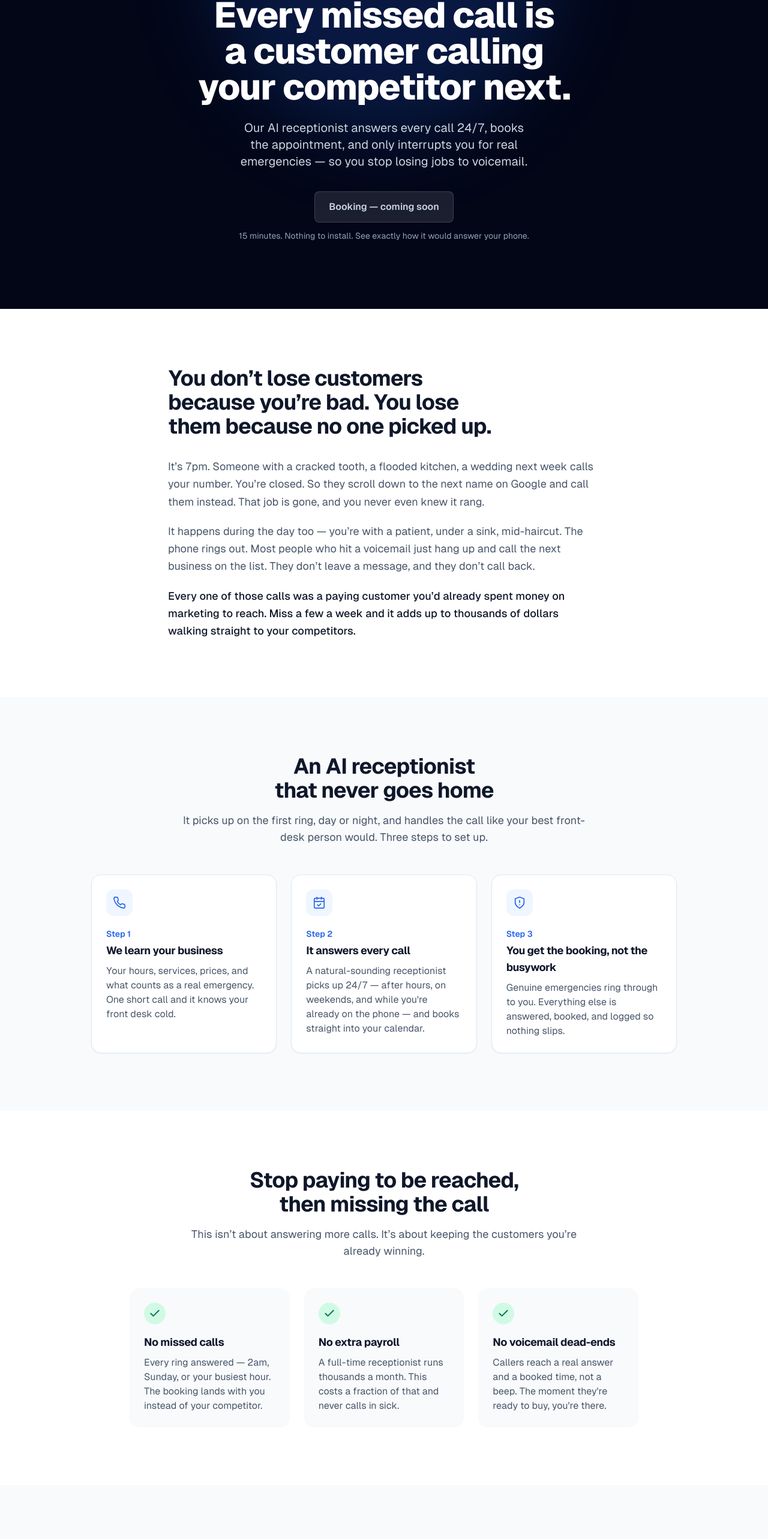
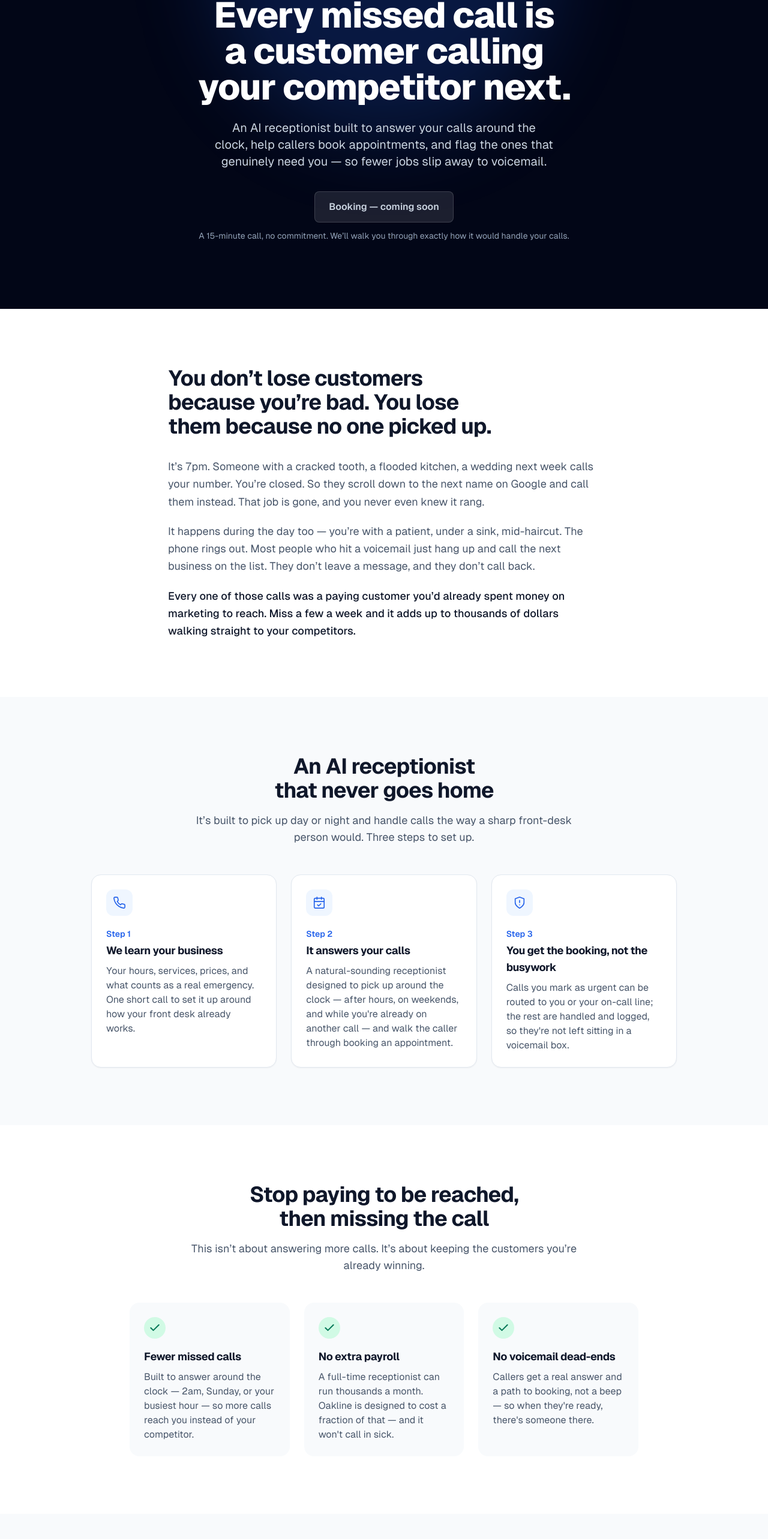
Before and after one commit to zygimantas-kazlauskas/outreach-forge, a Next.js app in the folder frontend/: page /voice-agents in a window 1280 px wide. Shown: the part 217-2783 px from the top of the page at 60% size. Built offline with nearby package versions, Linux system fonts and the light colour scheme; no server answers.

Commit message:
Soften product claims to defensible, qualified copy

```diff
--- a/frontend/app/voice-agents/page.tsx
+++ b/frontend/app/voice-agents/page.tsx
@@ -5,7 +5,7 @@ import { BOOKING_URL, BRAND_NAME } from "@/lib/config";
 export const metadata: Metadata = {
   title: `${BRAND_NAME} — Never miss another customer call`,
   description:
-    "An AI receptionist that answers every call 24/7, books the appointment, and only interrupts you for real emergencies. Stop losing jobs to voicemail.",
+    "An AI receptionist designed to answer your calls around the clock, help callers book appointments, and flag the ones that need you — so fewer jobs slip away to voicemail.",
 };
 
 /**
@@ -167,15 +167,15 @@ export default function VoiceAgentsPage() {
             Every missed call is a customer calling your competitor next.
           </h1>
           <p className="mx-auto mt-6 max-w-xl text-balance text-lg leading-relaxed text-slate-300 sm:text-xl">
-            Our AI receptionist answers every call 24/7, books the appointment,
-            and only interrupts you for real emergencies — so you stop losing
-            jobs to voicemail.
+            An AI receptionist built to answer your calls around the clock, help
+            callers book appointments, and flag the ones that genuinely need you
+            — so fewer jobs slip away to voicemail.
           </p>
           <div className="mt-9 flex flex-col items-center gap-3">
             <BookCta />
             <p className="text-sm text-slate-400">
-              15 minutes. Nothing to install. See exactly how it would answer
-              your phone.
+              A 15-minute call, no commitment. We&rsquo;ll walk you through
+              exactly how it would handle your calls.
             </p>
           </div>
         </div>
@@ -218,8 +218,8 @@ export default function VoiceAgentsPage() {
               An AI receptionist that never goes home
             </h2>
             <p className="mt-4 text-lg text-slate-600">
-              It picks up on the first ring, day or night, and handles the call
-              like your best front-desk person would. Three steps to set up.
+              It&rsquo;s built to pick up day or night and handle calls the way
+              a sharp front-desk person would. Three steps to set up.
             </p>
           </div>
           <ol className="mt-12 grid gap-6 sm:grid-cols-3">
@@ -228,19 +228,19 @@ export default function VoiceAgentsPage() {
                 icon: <PhoneIcon />,
                 step: "1",
                 title: "We learn your business",
-                body: "Your hours, services, prices, and what counts as a real emergency. One short call and it knows your front desk cold.",
+                body: "Your hours, services, prices, and what counts as a real emergency. One short call to set it up around how your front desk already works.",
               },
               {
                 icon: <CalendarIcon />,
                 step: "2",
-                title: "It answers every call",
-                body: "A natural-sounding receptionist picks up 24/7 — after hours, on weekends, and while you're already on the phone — and books straight into your calendar.",
+                title: "It answers your calls",
+                body: "A natural-sounding receptionist designed to pick up around the clock — after hours, on weekends, and while you're already on another call — and walk the caller through booking an appointment.",
               },
               {
                 icon: <ShieldIcon />,
                 step: "3",
                 title: "You get the booking, not the busywork",
-                body: "Genuine emergencies ring through to you. Everything else is answered, booked, and logged so nothing slips.",
+                body: "Calls you mark as urgent can be routed to you or your on-call line; the rest are handled and logged, so they're not left sitting in a voicemail box.",
               },
             ].map((s) => (
               <li
@@ -278,16 +278,16 @@ export default function VoiceAgentsPage() {
           <ul className="mt-12 grid gap-6 sm:grid-cols-3">
             {[
               {
-                title: "No missed calls",
-                body: "Every ring answered — 2am, Sunday, or your busiest hour. The booking lands with you instead of your competitor.",
+                title: "Fewer missed calls",
+                body: "Built to answer around the clock — 2am, Sunday, or your busiest hour — so more calls reach you instead of your competitor.",
               },
               {
                 title: "No extra payroll",
-                body: "A full-time receptionist runs thousands a month. This costs a fraction of that and never calls in sick.",
+                body: `A full-time receptionist can run thousands a month. ${BRAND_NAME} is designed to cost a fraction of that — and it won't call in sick.`,
               },
               {
                 title: "No voicemail dead-ends",
-                body: "Callers reach a real answer and a booked time, not a beep. The moment they're ready to buy, you're there.",
+                body: "Callers get a real answer and a path to booking, not a beep — so when they're ready, there's someone there.",
               },
             ].map((o) => (
               <li key={o.title} className="rounded-2xl bg-slate-50 p-6">
@@ -314,23 +314,23 @@ export default function VoiceAgentsPage() {
             {[
               {
                 q: "Will it sound like a robot?",
-                a: "No. It speaks naturally, knows your business, and most callers won't realize they're not talking to a person. You hear exactly how it sounds and sign off before it ever answers a real call.",
+                a: "It's built to sound natural and conversational — not the flat, robotic phone tree you're picturing. It's set up around your business, and you'll hear exactly how it sounds and sign off before it ever takes a real call.",
               },
               {
                 q: "Is this complicated to set up?",
-                a: "No. We do the setup for you. There's no app to install and nothing changes about how you work — your phone just stops going unanswered.",
+                a: "We handle the setup with you. The goal is to keep it simple — no new app to learn and as little change to your day as possible — so your calls just stop going unanswered.",
               },
               {
                 q: "Will it work with my current phone number?",
-                a: "Yes. It works with the number and provider you already have. Keep the same number on your cards, your van, and your website — nothing to reprint.",
+                a: "It's designed to work alongside the number and provider you already have, so you can keep the number that's on your cards, your van, and your website. We'll confirm the details for your exact setup on the call.",
               },
               {
                 q: "What happens with real emergencies?",
-                a: "You decide what counts as urgent. Genuine emergencies get routed straight to you or your on-call line; routine calls get booked and logged so they're waiting for you.",
+                a: "You decide what counts as urgent. Calls you flag as emergencies can be routed to you or your on-call line, while routine calls are handled and logged — and we set those rules up with you so it matches how you already work.",
               },
               {
                 q: "What does it cost?",
-                a: "Less than the jobs you lose to voicemail in a typical month. We'll give you a straight, no-games number on the call — once we know your business, not before.",
+                a: "Pricing depends on your call volume and what you want it to handle, so we'll give you a straight, no-games number on the call — once we understand your business. The aim is for it to cost less than the work a missed-call habit quietly costs you.",
               },
             ].map((item) => (
               <details
```
